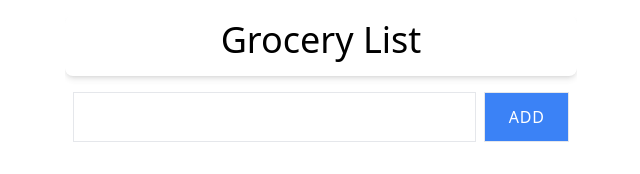
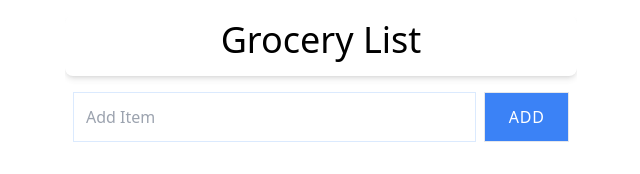
Before and after one commit to MohitAlphonsus/Grocery-items, a React (Vite) app: page / in a window 1280 px wide. Shown: the top 174 px of the page, without its empty margins (319-959 px from the left). Built offline with nearby package versions, Linux system fonts and the light colour scheme.

Commit message:
code refactoring

```diff
--- a/src/components/AddItem.jsx
+++ b/src/components/AddItem.jsx
@@ -1,21 +1,14 @@
-import { useState } from 'react';
-
-const AddItem = () => {
-	const [enteredItem, setEnteredItem] = useState('');
-
-	const submitHandler = e => {
-		e.preventDefault();
-
-		setEnteredItem(e.target.value);
-		console.log(e.target.value);
-		console.log(enteredItem);
-	};
-
+const AddItem = ({ enteredItem, setEnteredItem, submitHandler }) => {
 	return (
 		<form className="flex gap-2" onSubmit={submitHandler}>
 			<input
+				autoFocus
 				type="text"
 				className="border p-3 w-full focus:outline-none focus:border-blue-100"
+				placeholder="Add Item"
+				required
+				value={enteredItem}
+				onChange={e => setEnteredItem(e.target.value)}
 			/>
 			<button className="border p-3 basis-1/5 bg-blue-500 text-white uppercase tracking-wider font-medium hover:bg-blue-600">
 				Add
--- a/src/components/GroceryList.jsx
+++ b/src/components/GroceryList.jsx
@@ -1,29 +1,4 @@
-import { useState } from 'react';
-
-const groceryList = [
-	{ id: 1, checked: false, item: 'Bread' },
-	{ id: 2, checked: false, item: 'Butter' },
-	{ id: 3, checked: false, item: 'Almond' },
-];
-
-const GroceryList = () => {
-	const [groceryItems, setGroceryItems] = useState(groceryList);
-
-	const onCheckHandler = id => {
-		const groceryListItems = groceryItems.map(item =>
-			item.id === id ? { ...item, checked: !item.checked } : item,
-		);
-
-		setGroceryItems(groceryListItems);
-		localStorage.setItem('grocery', JSON.stringify(groceryListItems));
-	};
-
-	const onRemoveItemHandler = id => {
-		const groceryListItems = groceryItems.filter(item => item.id !== id);
-		setGroceryItems(groceryListItems);
-		localStorage.setItem('grocery', JSON.stringify(groceryListItems));
-	};
-
+const GroceryList = ({ groceryItems, onCheckHandler, onRemoveItemHandler }) => {
 	return (
 		<div>
 			{groceryItems.length ? (
--- a/src/components/MainContent.jsx
+++ b/src/components/MainContent.jsx
@@ -1,12 +1,49 @@
-import React from 'react';
+import { useState } from 'react';
 import AddItem from './AddItem';
 import GroceryList from './GroceryList';
 
+const grocery = [
+	{ id: 1, checked: false, item: 'Bread' },
+	{ id: 2, checked: false, item: 'Butter' },
+	{ id: 3, checked: false, item: 'Almond' },
+];
+
 const MainContent = () => {
+	const [groceryItems, setGroceryItems] = useState(grocery);
+	const [enteredItem, setEnteredItem] = useState('');
+
+	const onCheckHandler = id => {
+		const groceryListItems = groceryItems.map(item =>
+			item.id === id ? { ...item, checked: !item.checked } : item,
+		);
+
+		setGroceryItems(groceryListItems);
+		localStorage.setItem('grocery', JSON.stringify(groceryListItems));
+	};
+
+	const onRemoveItemHandler = id => {
+		const groceryListItems = groceryItems.filter(item => item.id !== id);
+		setGroceryItems(groceryListItems);
+		localStorage.setItem('grocery', JSON.stringify(groceryListItems));
+	};
+
+	const submitHandler = e => {
+		e.preventDefault();
+	};
+
 	return (
 		<div className="flex flex-col gap-8 p-2 shadow-md">
-			<AddItem />
-			<GroceryList />
+			<AddItem
+				enteredItem={enteredItem}
+				setEnteredItem={setEnteredItem}
+				submitHandler={submitHandler}
+			/>
+			<GroceryList
+				groceryItems={groceryItems}
+				setGroceryItems={setGroceryItems}
+				onCheckHandler={onCheckHandler}
+				onRemoveItemHandler={onRemoveItemHandler}
+			/>
 		</div>
 	);
 };
```
